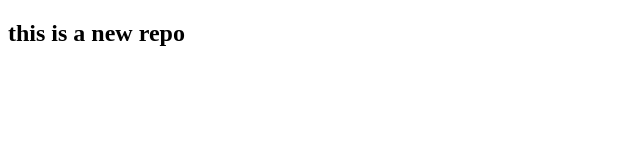
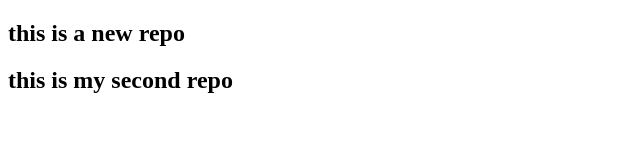
Before and after one commit to Tuba-mariam/localRepo, a plain HTML site: page index.html in a window 1280 px wide. Shown: the whole page, without its empty margins (0-640 px from the left). Drawn offline with Linux system fonts and the light colour scheme.

Commit message:
add new feature

```diff
--- a/index.html
+++ b/index.html
@@ -7,6 +7,7 @@
 </head>
 <body>
     <h2>this is a new repo</h2>
+    <h2>this is my second repo</h2>
 
 </body>
 </html>
```
